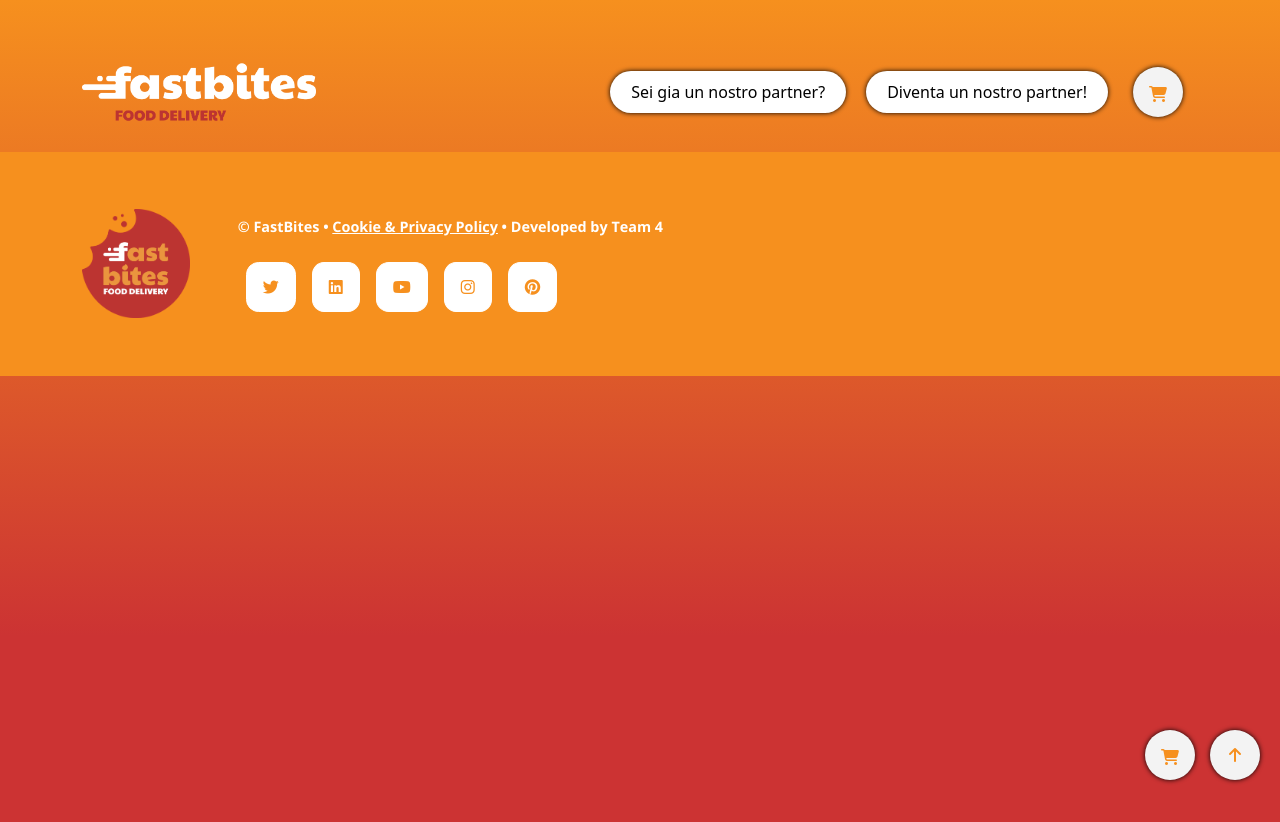
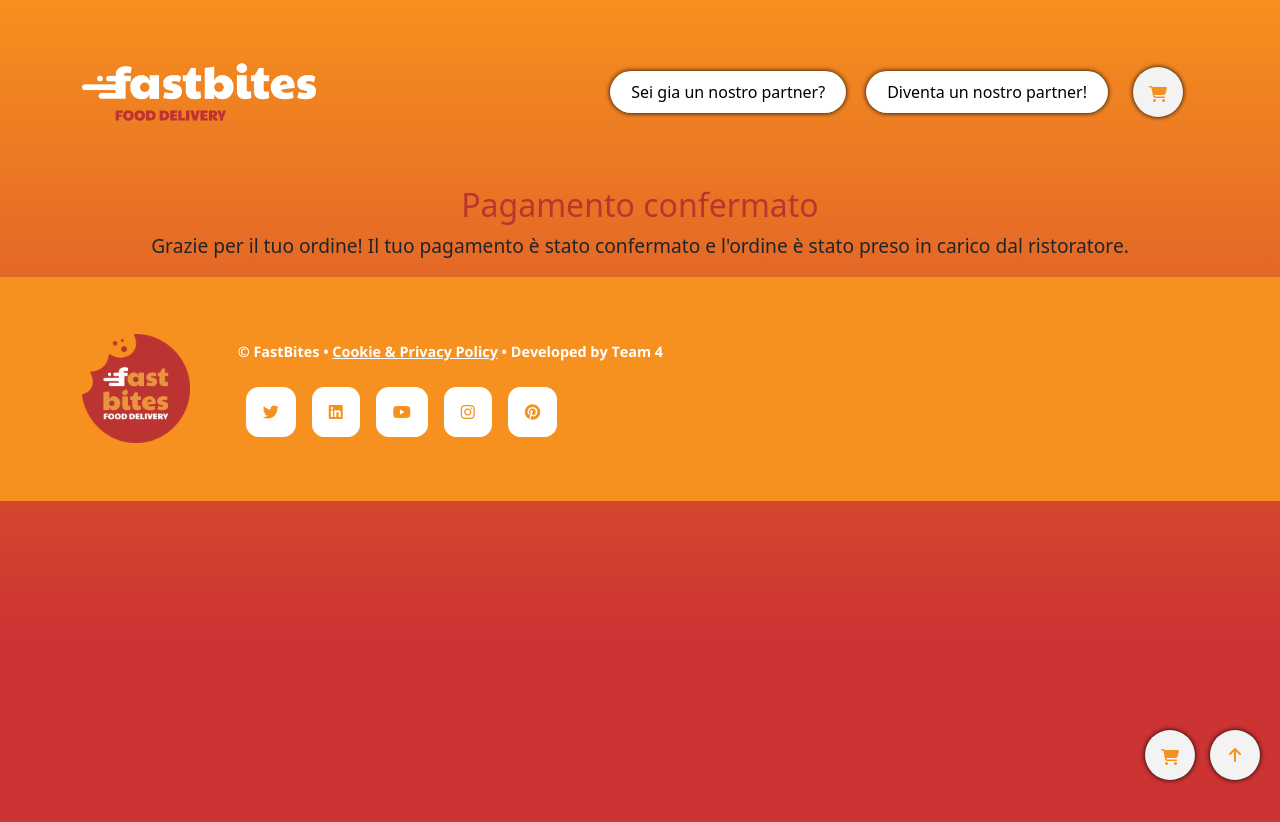
Before and after one commit to GiuseppeF11/frontend-pf, a Vue app: page /confirmedpayment in a window 1280 px wide. Shown: the top 822 px of the page. Built offline with nearby package versions, Linux system fonts and the light colour scheme.

Commit message:
create page ConfirmedPayment

```diff
--- /dev/null
+++ b/src/pages/ConfirmedPayment.vue
@@ -0,0 +1,41 @@
+<script>
+export default {
+  components: {},
+  data() {
+    return {};
+  },
+  methods: {},
+};
+</script>
+
+<template>
+  <div class="container">
+    <div class="row">
+      <div class="col-md-12">
+        <div class="confirmation-message">
+          <h1>Pagamento confermato</h1>
+          <p>
+            Grazie per il tuo ordine! Il tuo pagamento è stato confermato e
+            l'ordine è stato preso in carico dal ristoratore.
+          </p>
+        </div>
+      </div>
+    </div>
+  </div>
+</template>
+
+<style lang="scss" scoped>
+.container {
+  margin-top: 50px;
+}
+.confirmation-message {
+  text-align: center;
+}
+.confirmation-message h1 {
+  font-size: 2rem;
+  color: #bc3431;
+}
+.confirmation-message p {
+  font-size: 1.2rem;
+}
+</style>
--- a/src/router.js
+++ b/src/router.js
@@ -3,10 +3,11 @@
 import CategoryDetail from './pages/CategoryDetail.vue';
 import RestaurantDetail from './pages/RestaurantDetail.vue';
 import FoodDetail from './pages/FoodDetail.vue';
-import Login  from './pages/Login.vue';
-import Register  from './pages/Register.vue';
+import Login from './pages/Login.vue';
+import Register from './pages/Register.vue';
 import Credentials from './pages/Credentials.vue';
 import PaymentPage from './pages/payment.vue';
+import ConfirmedPayment from './pages/ConfirmedPayment.vue';
 
 const router = createRouter({
   history: createWebHistory(),
@@ -51,12 +52,13 @@
       name: 'payment',
       component: PaymentPage,
     },
-        /*
+
     {
-            path: '/confirmed',
-            name: 'confirmed',
+      path: '/confirmedpayment',
+      name: 'ConfirmedPayment',
       component: ConfirmedPayment,
     },
+    /*
         {
             path: '/rejected',
             name: 'rejected',
```
Lines whose indentation alone changed are shown as unchanged.
